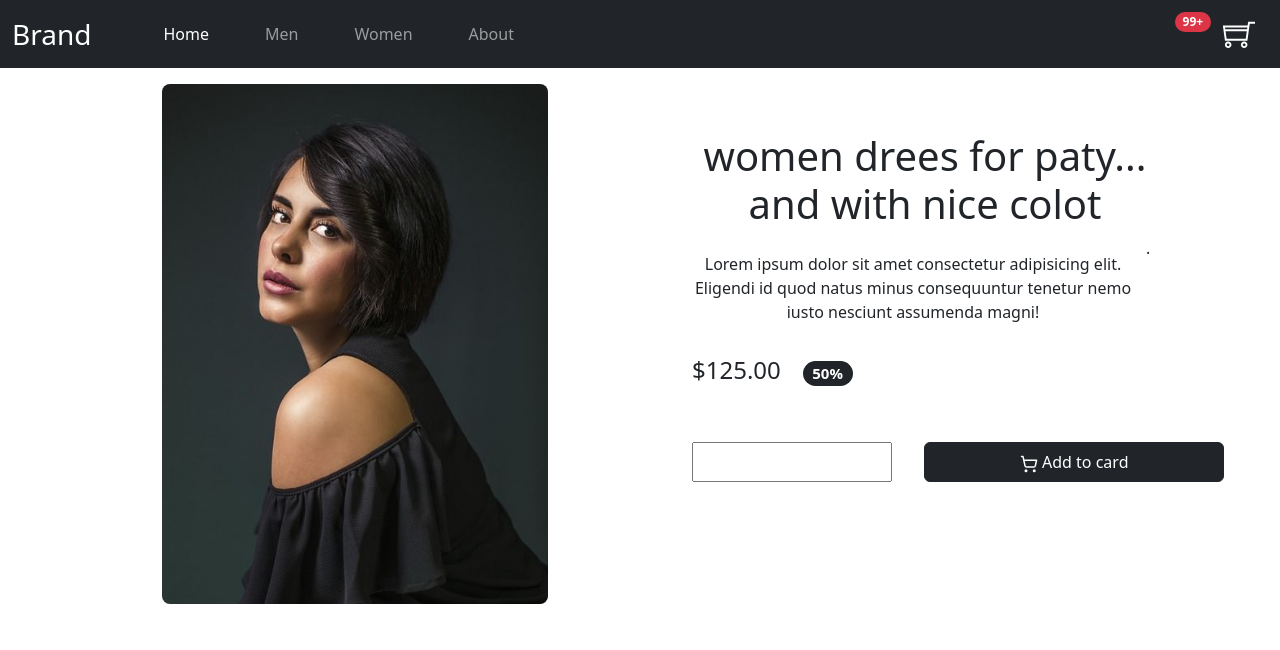
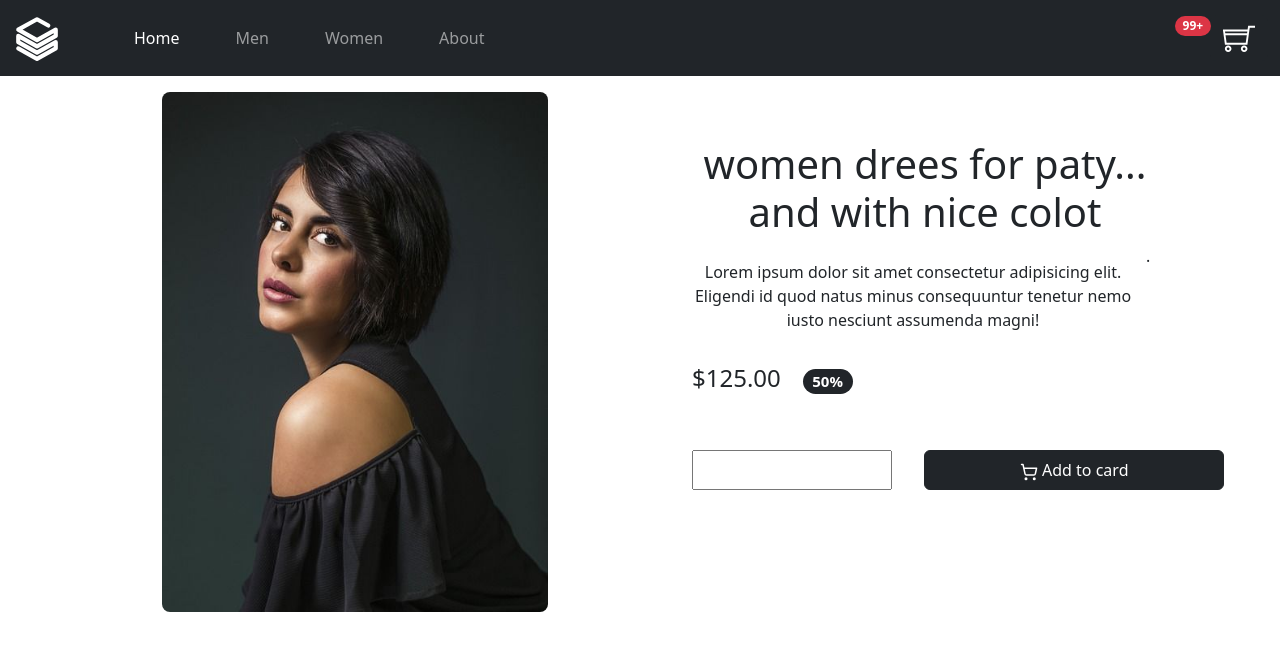
Before and after one commit to Hossein1324/online-shop-project, a React (Vite) app: page / in a window 1280 px wide. Shown: the top 650 px of the page. Built offline with nearby package versions, Linux system fonts and the light colour scheme.

Commit message:
add brand

```diff
--- a/src/components/Navbar.jsx
+++ b/src/components/Navbar.jsx
@@ -1,5 +1,6 @@
 import React from "react";
 import { TfiShoppingCart } from "react-icons/tfi";
+import { TbBrandDatabricks } from "react-icons/tb";
 
 function Navbar() {
   return (
@@ -7,7 +8,7 @@ function Navbar() {
       <nav className="navbar navbar-expand-lg  bg-dark navbar-dark">
         <div className="container-fluid">
           <a className="navbar-brand fs-3" href="#">
-            Brand
+            <TbBrandDatabricks size={50} />
           </a>
           <button
             className="navbar-toggler"
@@ -37,9 +38,9 @@ function Navbar() {
             </div>
           </div>
           <a className="d-flex" href="#">
-            <button type="button" class="btn btn-dark position-relative">
+            <button type="button" class="btn btn-dark position-relative ms-1">
               <TfiShoppingCart size={32} />
-              <span class="position-absolute top-0 end-100 badge rounded-pill bg-danger ">
+              <span class="position-absolute  top-0 end-100 badge rounded-pill bg-danger ">
                 99+
                 <span class="visually-hidden">unread messages</span>
               </span>
```
